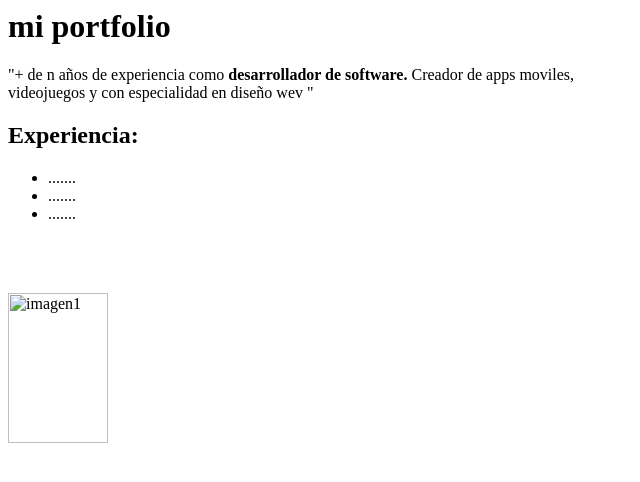
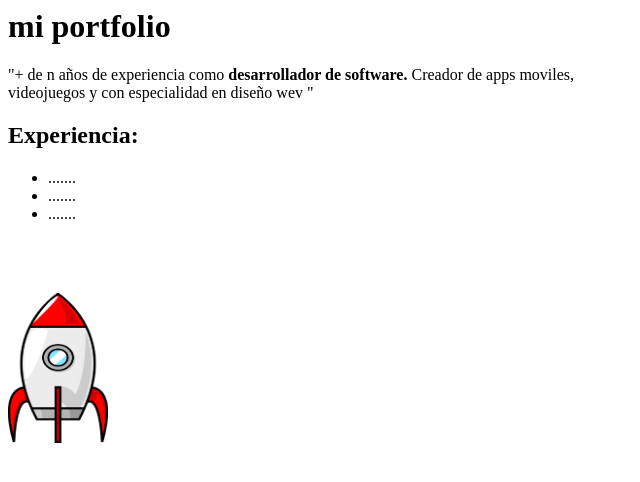
Before and after one commit to angelfm001/page01, a plain HTML site: page index.html in a window 1280 px wide. Shown: the whole page, without its empty margins (0-640 px from the left). Drawn offline with Linux system fonts and the light colour scheme.

Commit message:
Update index.html

```diff
--- a/index.html
+++ b/index.html
@@ -22,7 +22,7 @@ id="imagen1"
 width=100
 height=150
 alt="imagen1"
-src="/page/thisimg/cohete.png"
+src="/page01/thisimg/cohete.png"
 >
 
 
```
